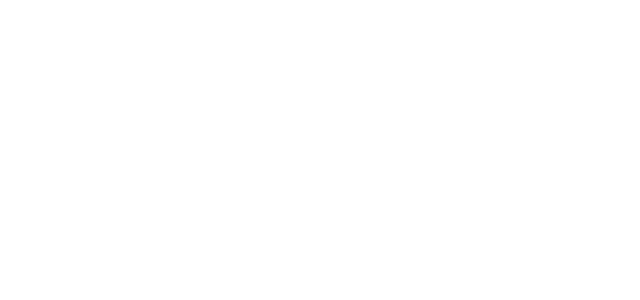
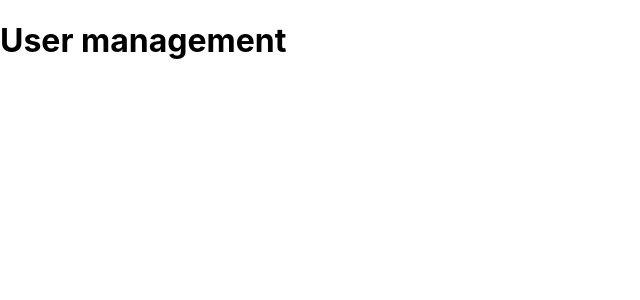
Before and after one commit to brantgurga/simply-fizzed-pwa, a React (Create React App) app: page /user in a window 1280 px wide. Before the commit this address had no page. Shown: the top 300 px of the page, without its empty margins (0-640 px from the left). Built offline with nearby package versions, Linux system fonts and the light colour scheme.

Commit message:
add preliminary broken link handling and a stub user management endpoint

```diff
--- a/src/App.tsx
+++ b/src/App.tsx
@@ -2,6 +2,7 @@ import React from 'react';
 import logo from './logo.svg';
 import './App.css';
 import {FirebaseOptions, initializeApp} from 'firebase/app';
+import {getAnalytics} from 'firebase/analytics';
 import Login from './features/login/Login';
 
 const firebaseConfig: FirebaseOptions = {
@@ -13,7 +14,8 @@ const firebaseConfig: FirebaseOptions = {
   appId: "1:257128045567:web:436ef5204f643916bd25ca",
   measurementId: "G-JM5LYE3H3J"
 };
-initializeApp(firebaseConfig);
+const firebaseApp = initializeApp(firebaseConfig);
+getAnalytics(firebaseApp);
 
 function App() {
   return (
--- /dev/null
+++ b/src/features/broken/Broken.tsx
@@ -0,0 +1,12 @@
+import { Link } from "react-router-dom";
+
+function Broken() {
+    return (
+        <div>
+            <h1>Broken</h1>
+            <p>You've reached a bad destination. <Link to="/">Try starting over.</Link></p>
+        </div>
+    )
+}
+
+export default Broken;
--- /dev/null
+++ b/src/features/user/User.tsx
@@ -0,0 +1,9 @@
+function User() {
+    return (
+        <div>
+            <h1>User management</h1>
+        </div>
+    )
+}
+
+export default User;
--- a/src/index.tsx
+++ b/src/index.tsx
@@ -9,6 +9,8 @@ import * as serviceWorkerRegistration from './serviceWorkerRegistration';
 import { BrowserRouter, Route, Routes } from 'react-router-dom';
 import TermsOfService from './features/terms-of-service/TermsOfService';
 import PrivacyPolicy from './features/privacy-policy/PrivacyPolicy';
+import User from './features/user/User';
+import Broken from './features/broken/Broken';
 
 const container = document.getElementById('root')!;
 render(
@@ -19,6 +21,8 @@ render(
           <Route path="/" element={<App />} />
           <Route path="tos" element={<TermsOfService />} />
           <Route path="privacy" element={<PrivacyPolicy />} />
+          <Route path="user" element={<User />} />
+          <Route path="*" element={<Broken />} />
         </Routes>
       </BrowserRouter>
     </Provider>
```
